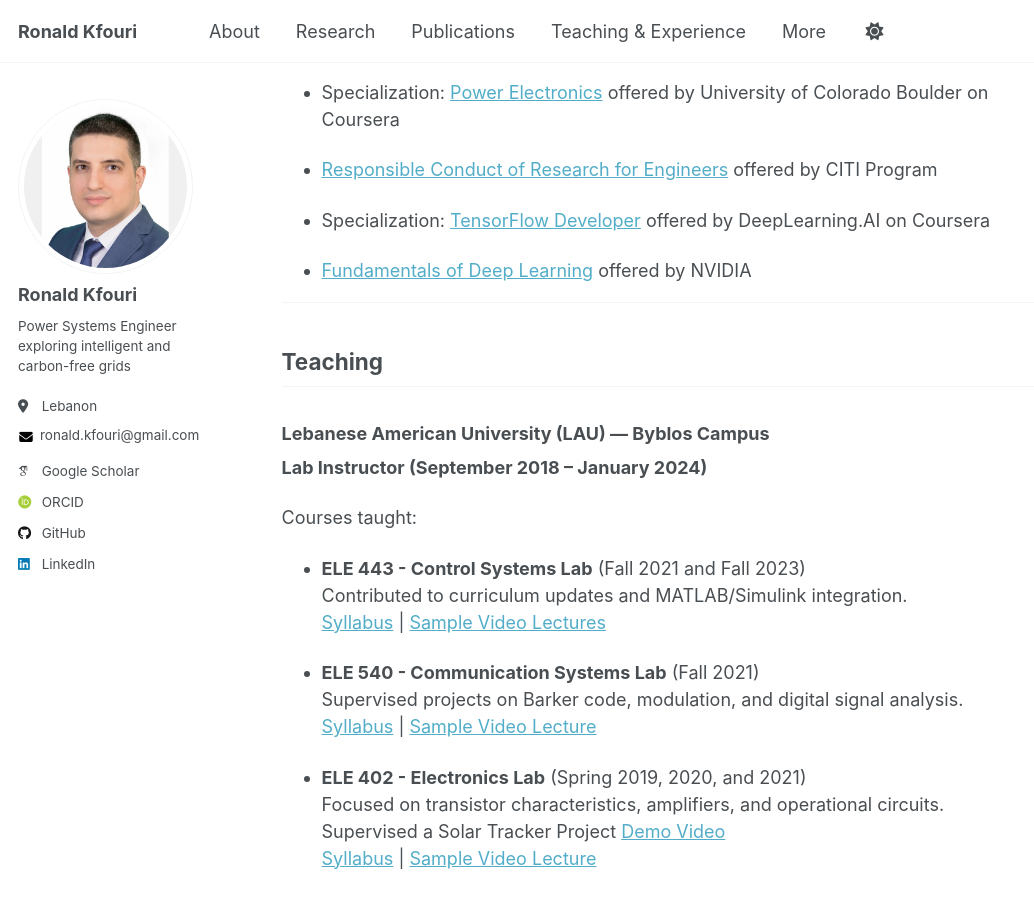
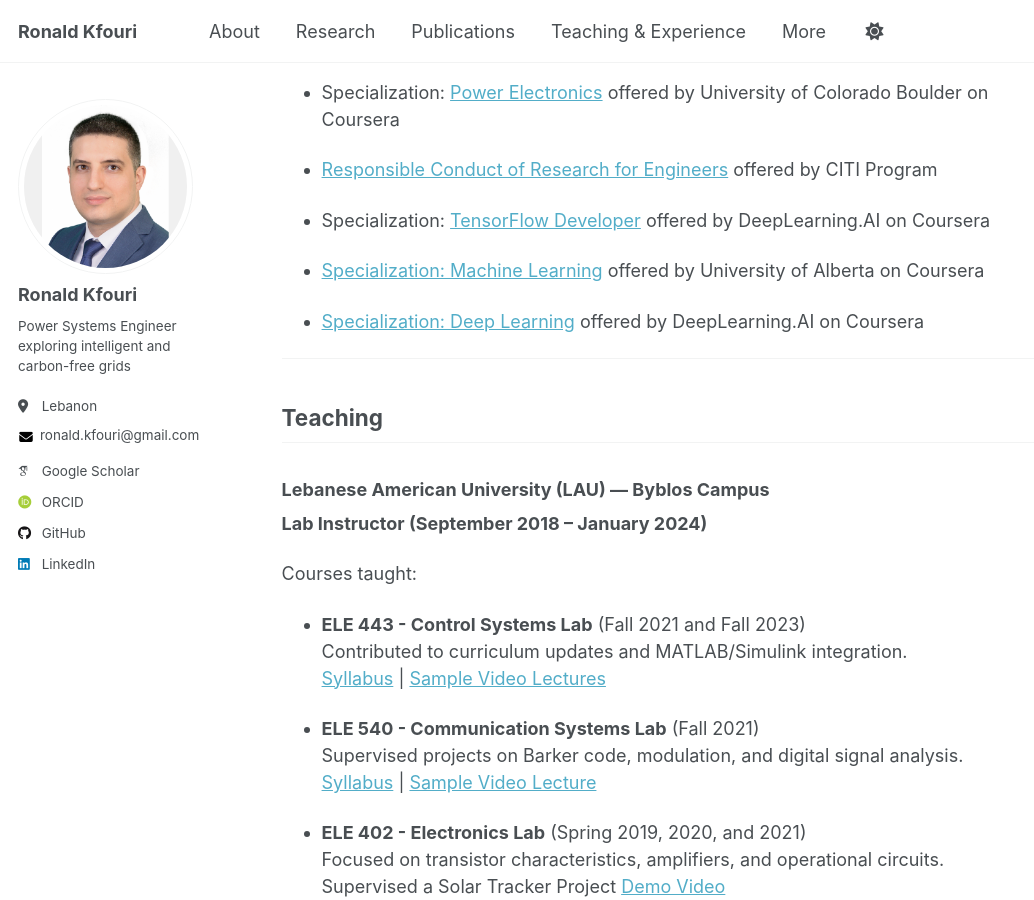
Before and after one commit to RonaldKfouri/RonaldKfouri.github.io, a Jekyll site: the page built from _pages/about.md, in a window 1280 px wide and 900 px high, scrolled down 1691 px. Shown: the whole window, without its empty margins (0-1034 px from the left). Built offline with Jekyll 4.4.1, drawn with Linux system fonts in a browser that asks for light colours; some web fonts are replaced; a script that is not in the unit is left out.

Commit message:
Update about.md

```diff
--- a/_pages/about.md
+++ b/_pages/about.md
@@ -67,11 +67,9 @@ Final Project: *Data Transmision via Visible Light Communication*.
 
 - Specialization: [TensorFlow Developer](https://www.coursera.org/account/accomplishments/specialization/certificate/P75L5MJP99WG) offered by DeepLearning.AI on Coursera
 
-<!-- - [Specialization: Machine Learning](https://www.coursera.org/account/accomplishments/specialization/certificate/UUGC4Q7HGYRU) offered by University of Alberta on Coursera -->
+- [Specialization: Machine Learning](https://www.coursera.org/account/accomplishments/specialization/certificate/UUGC4Q7HGYRU) offered by University of Alberta on Coursera
 
-- [Fundamentals of Deep Learning](https://courses.nvidia.com/certificates/e6af57e064f84bf4994d2f22170bea54/) offered by NVIDIA
-
-<!-- - [Specialization: Deep Learning](https://www.coursera.org/account/accomplishments/specialization/certificate/Z2PLFDK576KV) offered by DeepLearning.AI on Coursera -->
+- [Specialization: Deep Learning](https://www.coursera.org/account/accomplishments/specialization/certificate/Z2PLFDK576KV) offered by DeepLearning.AI on Coursera
 
 ---
 
```
